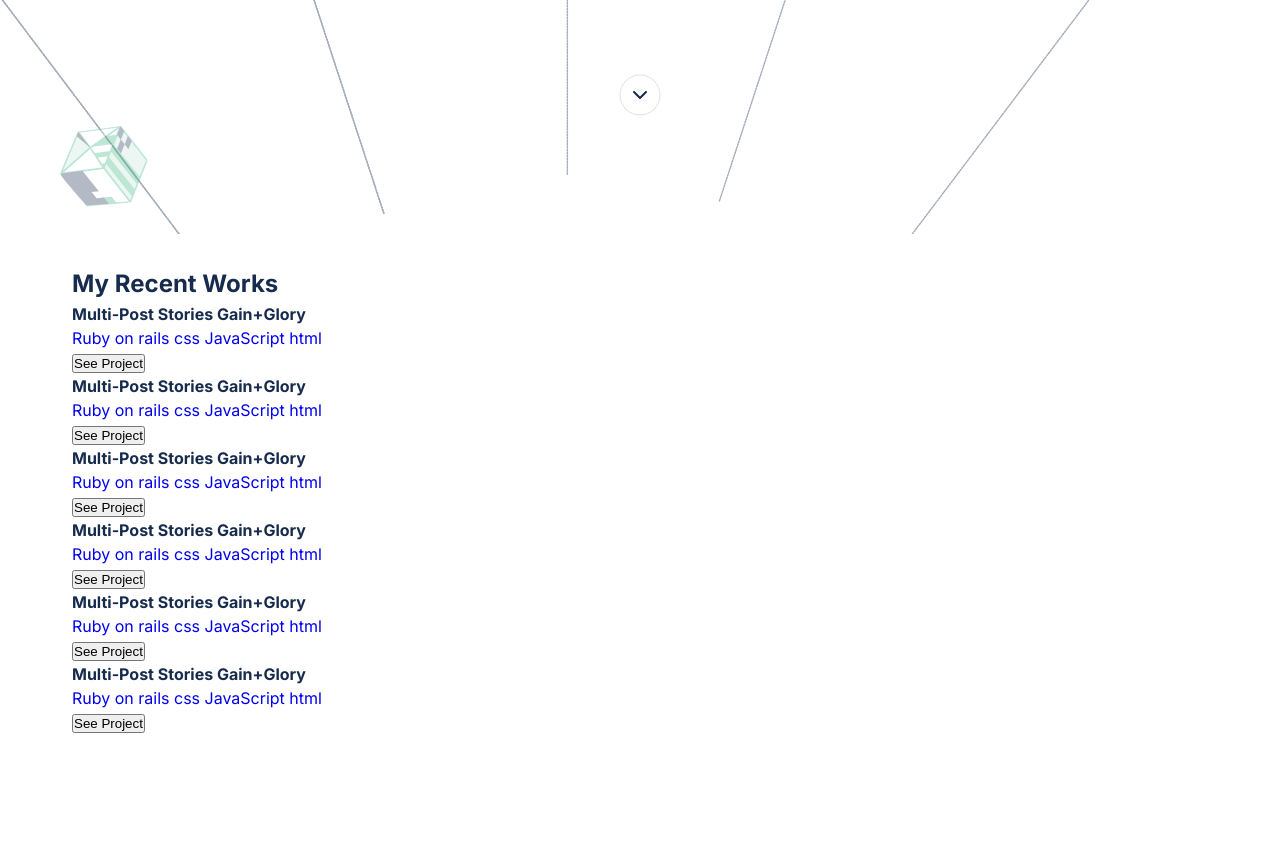
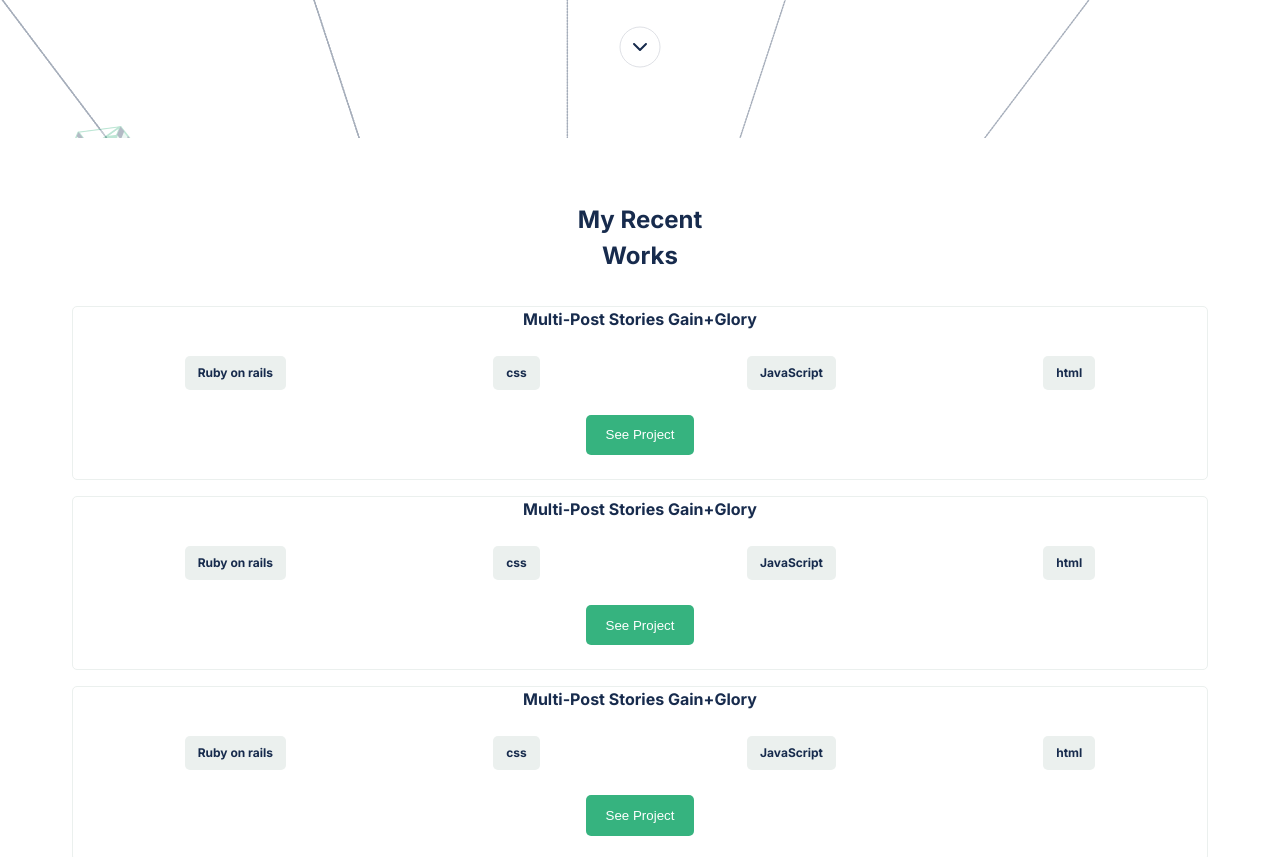
Before and after one commit to dselasea/portfolio, a website: page index.html in a window 1280 px wide. Shown: the part 440-1297 px from the top of the page. Before the commit the page ends 1206 px from the top, so only its background shows below. Drawn offline with Linux system fonts and the light colour scheme.

Commit message:
Added My recent works section styles

```diff
--- a/index.html
+++ b/index.html
@@ -51,83 +51,71 @@
     </header>
 
     <!-- Recent Works -->
-    <section class="works">
+    <section class="work">
         <div class="container">
-            <div class="works__heading">
-                <h2 class="work__heading-title">My Recent Works</h2>
+            <div class="work__heading">
+                <h2 class="work__heading-title"><span class="work__heading-recent">My Recent</span> <span class="work__heading-works">Works</span></h2>
             </div>
             <div class="projects">
                 <div class="card">
-                    <div class="card__content">
                         <h4 class="card__title">Multi-Post Stories Gain+Glory</h4>
-                        <div class="card__content-tags">
-                            <a href="#">Ruby on rails</a>
-                            <a href="#">css</a>
-                            <a href="#">JavaScript</a>
-                            <a href="#">html</a>
+                        <div class="card__tags">
+                            <a href="#" class="card__tags-links">Ruby on rails</a>
+                            <a href="#" class="card__tags-links">css</a>
+                            <a href="#" class="card__tags-links">JavaScript</a>
+                            <a href="#" class="card__tags-links">html</a>
                         </div>
                         <button class="btn">See Project</button>
                 </div>
-                </div>
                 <div class="card">
-                    <div class="card__content">
                     <h4 class="card__title">Multi-Post Stories Gain+Glory</h4>
-                        <div class="card__content-tags">
-                            <a href="#">Ruby on rails</a>
-                            <a href="#">css</a>
-                            <a href="#">JavaScript</a>
-                            <a href="#">html</a>
+                    <div class="card__tags">
+                        <a href="#" class="card__tags-links">Ruby on rails</a>
+                        <a href="#" class="card__tags-links">css</a>
+                        <a href="#" class="card__tags-links">JavaScript</a>
+                        <a href="#" class="card__tags-links">html</a>
                     </div>
                     <button class="btn">See Project</button>
             </div>
-                </div>
             <div class="card">
-                    <div class="card__content">
                 <h4 class="card__title">Multi-Post Stories Gain+Glory</h4>
-                        <div class="card__content-tags">
-                            <a href="#">Ruby on rails</a>
-                            <a href="#">css</a>
-                            <a href="#">JavaScript</a>
-                            <a href="#">html</a>
+                <div class="card__tags">
+                    <a href="#" class="card__tags-links">Ruby on rails</a>
+                    <a href="#" class="card__tags-links">css</a>
+                    <a href="#" class="card__tags-links">JavaScript</a>
+                    <a href="#" class="card__tags-links">html</a>
                 </div>
                 <button class="btn">See Project</button>
         </div>
-                </div>
         <div class="card">
-                    <div class="card__content">
             <h4 class="card__title">Multi-Post Stories Gain+Glory</h4>
-                        <div class="card__content-tags">
-                            <a href="#">Ruby on rails</a>
-                            <a href="#">css</a>
-                            <a href="#">JavaScript</a>
-                            <a href="#">html</a>
+            <div class="card__tags">
+                <a href="#" class="card__tags-links">Ruby on rails</a>
+                <a href="#" class="card__tags-links">css</a>
+                <a href="#" class="card__tags-links">JavaScript</a>
+                <a href="#" class="card__tags-links">html</a>
             </div>
             <button class="btn">See Project</button>
     </div>
-                </div>
     <div class="card">
-                    <div class="card__content">
         <h4 class="card__title">Multi-Post Stories Gain+Glory</h4>
-                        <div class="card__content-tags">
-                            <a href="#">Ruby on rails</a>
-                            <a href="#">css</a>
-                            <a href="#">JavaScript</a>
-                            <a href="#">html</a>
+        <div class="card__tags">
+            <a href="#" class="card__tags-links">Ruby on rails</a>
+            <a href="#" class="card__tags-links">css</a>
+            <a href="#" class="card__tags-links">JavaScript</a>
+            <a href="#" class="card__tags-links">html</a>
         </div>
         <button class="btn">See Project</button>
 </div>
-                </div>
 <div class="card">
-                    <div class="card__content">
     <h4 class="card__title">Multi-Post Stories Gain+Glory</h4>
-                        <div class="card__content-tags">
-                            <a href="#">Ruby on rails</a>
-                            <a href="#">css</a>
-                            <a href="#">JavaScript</a>
-                            <a href="#">html</a>
+    <div class="card__tags">
+        <a href="#" class="card__tags-links">Ruby on rails</a>
+        <a href="#" class="card__tags-links">css</a>
+        <a href="#" class="card__tags-links">JavaScript</a>
+        <a href="#" class="card__tags-links">html</a>
     </div>
     <button class="btn">See Project</button>
-                    </div>
 </div>
             </div>
         </div>
--- a/style.css
+++ b/style.css
@@ -4,6 +4,9 @@
   --background: #fff;
   --text-dark: #172b4d;
   --text-green: #36b37f;
+  --gray: #ebf0ee;
+  --hover-state: #36b37f;
+  --active-state: #008552;
 }
 
 * {
@@ -23,6 +26,25 @@ body {
 a {
   text-decoration: none;
   display: inline-block;
+}
+
+.btn {
+  padding: 0.8rem 1.2rem;
+  color: var(--background);
+  background-color: var(--text-green);
+  border-radius: 5px;
+  border: 0;
+  margin-bottom: 1.5rem;
+}
+
+.btn:hover {
+  background-color: var(--hover-state);
+  cursor: pointer;
+}
+
+.btn:focus,
+.btn:active {
+  background-color: var(--active-state);
 }
 
 .container {
@@ -102,6 +124,62 @@ a {
 }
 
 .hero_arrow-down {
-  padding: 5rem;
+  padding: 2rem;
   cursor: pointer;
 }
+
+/* Recent work styles */
+.work {
+  padding: 2rem 0;
+}
+.work__heading {
+  text-align: center;
+  margin-bottom: 2rem;
+}
+
+.work__heading-recent,
+.work__heading-work {
+  display: block;
+}
+
+.work__heading-work {
+  position: relative;
+}
+
+.work__heading-work::before {
+  content: "";
+  position: absolute;
+  left: 0;
+  right: 0;
+  height: 3px;
+  width: 80%;
+  background-color: var(--text-green);
+}
+
+.projects {
+  text-align: center;
+}
+
+.card {
+  border: 1px solid var(--gray);
+  padding: 0 .5rem;
+  margin-bottom: 1rem;
+  border-radius: 5px;
+}
+
+.card__tags {
+  display: flex;
+  justify-content: space-around;
+  align-items: center;
+  padding: 1.55rem 0;
+}
+
+.card__tags-links {
+  display: inline-block;
+  font-size: 0.75rem;
+  padding: 0.5rem 0.8rem;
+  background-color: var(--gray);
+  border-radius: 5px;
+  color: var(--text-dark);
+  font-weight: bold;
+}
```
Lines whose indentation alone changed are shown as unchanged.
